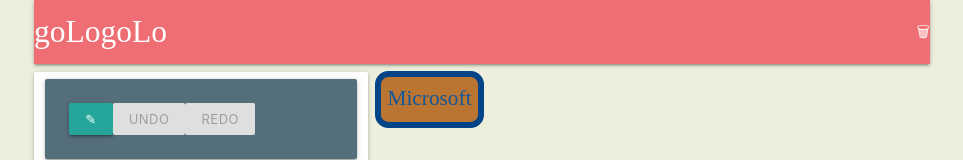
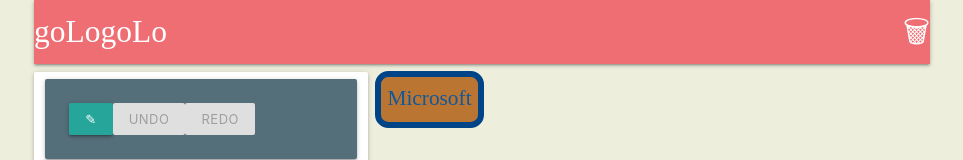
Before and after one commit to CSE-323-Team-Puppies/WalkieDoggie_Web, a React (Create React App) app: page / in a window 1280 px wide. Both pictures are taken after a click on the element "Microsoft". Shown: the top 160 px of the page, without its empty margins (158-1121 px from the left). Built offline with nearby package versions, Linux system fonts and the light colour scheme.

Commit message:
delete logo

```diff
--- a/src/App.js
+++ b/src/App.js
@@ -21,11 +21,11 @@
 
 // DEFAULT VALUES FOR A BRAND NEW LOGO
 export const LogoDefaults = {
-  TEXT : "goLogoLo Logo",
-  TEXT_COLOR : "#FF0000",
-  FONT_SIZE : 24,
-  BACKGROUND_COLOR : "#0000FF",
-  BORDER_COLOR: "#0000FF",
+  TEXT: "goLogoLo Logo",
+  TEXT_COLOR: "#FF0000",
+  FONT_SIZE: 24,
+  BACKGROUND_COLOR: "#0000FF",
+  BORDER_COLOR: "#00FF00",
   BORDER_RADIUS: 0,
   BORDER_THICKNESS: 3,
   PADDING: 3,
@@ -379,6 +379,8 @@
           // added for redo
           redoCallback={this.redo}                        // TRANSACTION CALLBACK
           canRedo={this.canRedo}                          // TRANSACTION CALLBACK
+          // added for delete
+          deleteCallback={this.deleteLogo}
         />;
       default:
         return <div></div>;
--- a/src/components/edit_screen/EditScreen.js
+++ b/src/components/edit_screen/EditScreen.js
@@ -29,7 +29,7 @@
         console.log("\tEditScreen render");
         return (
             <div className="container">
-                <Navbar goToHomeCallback={this.props.goToHomeCallback} />
+                <Navbar goToHomeCallback={this.props.goToHomeCallback} logo={this.props.logo} deleteCallback={this.props.deleteCallback}/>
                 <div className="row">
                     <TextEditSidebar
                         logo={this.props.logo}
@@ -41,7 +41,8 @@
                         canRedo={this.props.canRedo}
                     />
                     <TextEditWorkspace
-                        logo={this.props.logo} />
+                        logo={this.props.logo}
+                    />
                 </div>
             </div>
         )
--- a/src/components/edit_screen/Navbar.js
+++ b/src/components/edit_screen/Navbar.js
@@ -20,6 +20,11 @@
     this.props.goToHomeCallback();
   }
 
+  // added for delete
+  handleDelete = () => {
+    console.log("delete logo");
+    this.props.deleteCallback(this.props.logo.key);
+  }
   render() {
     return (
       <nav>
@@ -30,7 +35,7 @@
             goLogoLo
           </div>
           <ul id="nav-mobile" className="right hide-on-med-and-down">
-            <li style={ {cursor: "pointer"} }>&#128465;</li>
+            <li style={ {cursor: "pointer", fontSize: "30px"} } onClick={this.handleDelete}>&#128465;</li>
           </ul>
         </div>
       </nav>
```
Lines whose indentation alone changed are shown as unchanged.
